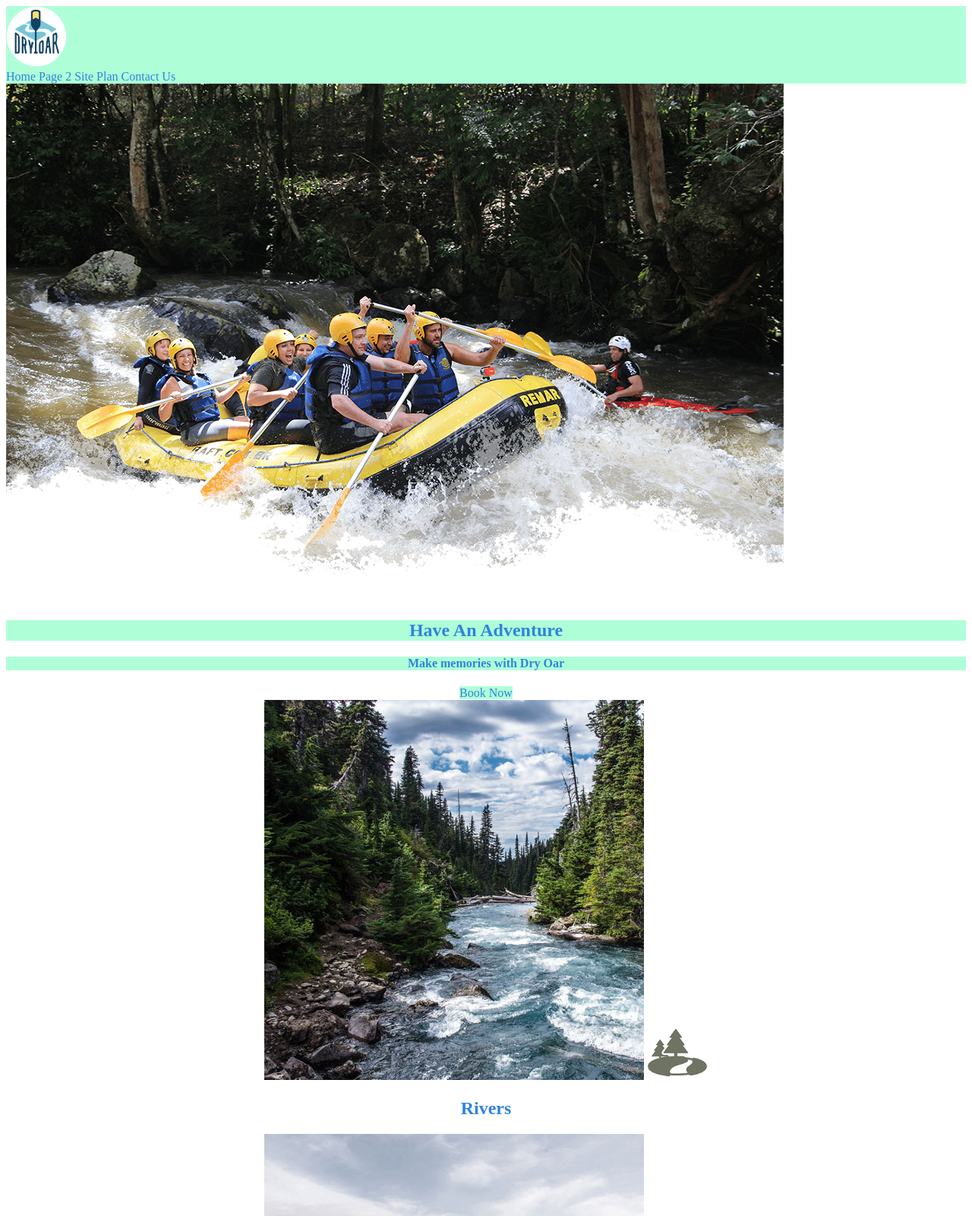
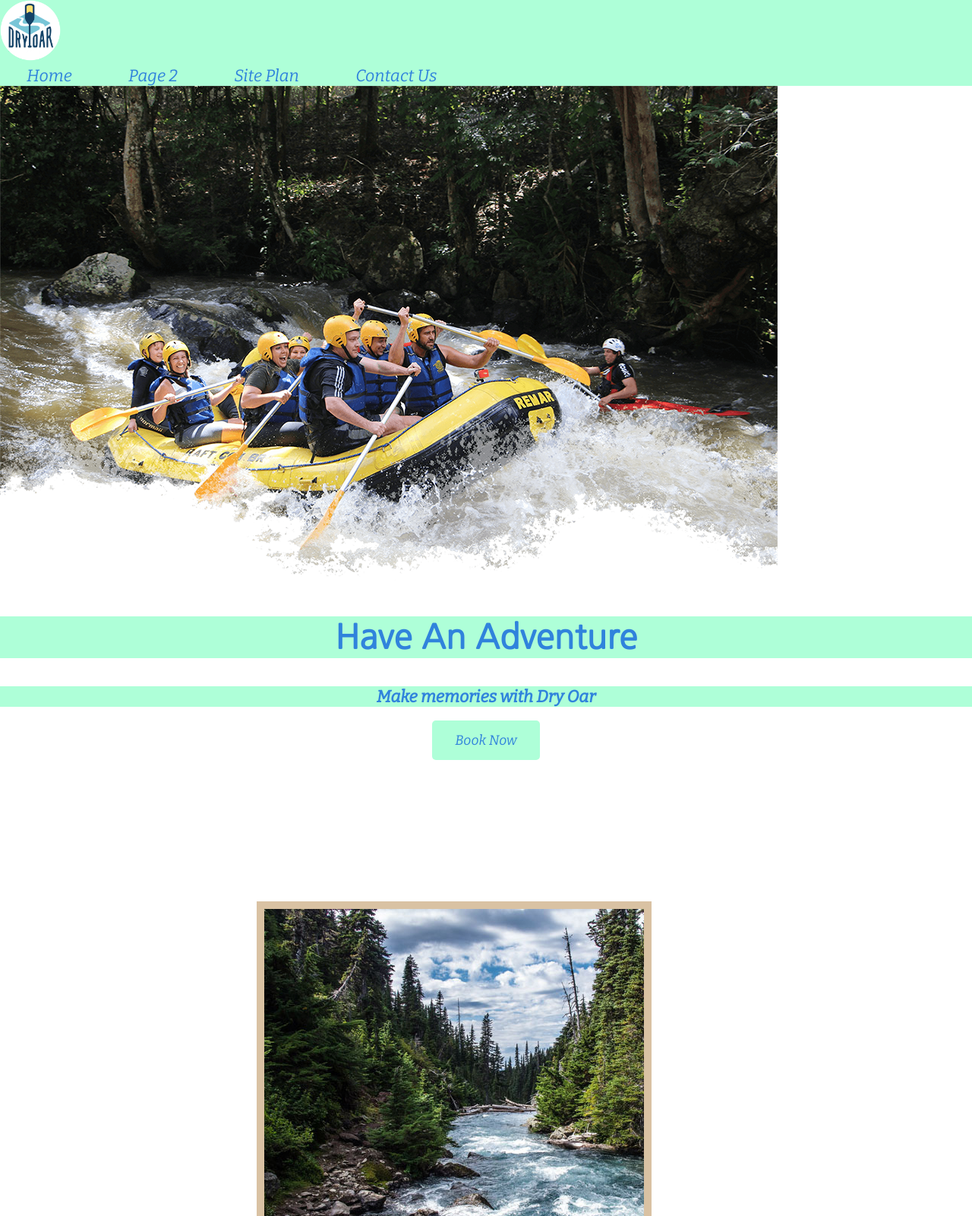
Before and after one commit to s-shep/wdd130, a plain HTML site: page wwr/index.html in a window 1280 px wide. Shown: the top 1600 px of the page at 76% size. Drawn offline with nearby package versions, Linux system fonts and the light colour scheme.

Commit message:
Week 5 work

```diff
--- a/wwr/styles/style.css
+++ b/wwr/styles/style.css
@@ -1,10 +1,12 @@
-
-    #content {max-width: 1600px;
-        margin: 0 auto;}
+@import url('https://fonts.googleapis.com/css2?family=Bitter:ital@1&family=Nanum+Gothic&display=swap');
+   #content {max-width: 1600px;
+        margin: 0 auto;
+        font-size: 22px;}
 
      nav a {text-align: center;
         color:#3083dc;
-         text-decoration: none;}
+         text-decoration: none;
+        padding: 35px;}
 
         #hero-msg h1{text-align: center;}
 
@@ -19,8 +21,15 @@
 
         body {
             background-color: white;
-            color: #3083dc
+            color: #3083dc;
+            font-family: 'Bitter', Times, serif;
+            margin: 0;
+            padding: 0;
         }
+        h2 {
+            margin: 0;
+        }
+
         header {
             background-color: #aeffd8;
             color: #3083dc
@@ -28,6 +37,9 @@
         .home-title{
             background-color: #aeffd8;
             color: #3083dc;
+            font-size: 2em;
+            font-family: "Nanum Gothic", Lato, sans-serif;
+            margin-top: 10px;
          }
 
         h4 {
@@ -43,38 +55,68 @@
             background-color: #aeffd8;
             color: #3083dc;
             text-decoration: none;
+            font-size: 18px;
+            padding: 15px 30px;
+            margin-top: 50px;
+            border-radius: 5px;
         }
 
         .join {
             background-color: #462255;
             color: #3083dc;
             text-decoration: none;
+            font-size: 18px;
+            padding: 15px 30px;
+            margin-top: 50px;
+            border-radius: 5px;
+        }
+
+        main section img {
+            box-sizing: border-box;
         }
 
          .book:hover {
             background-color: #3083dc;
             color: black
          }
+         .card-img {
+            border: 10px solid #d9c2a3;}
+
+         .rivers-card {
+            margin: 200px 0;
+         }
+         .camping-card{
+         margin: 200px 0;}
+
+         .rapids-card {
+            margin: 200px 0;}
 
         .join:hover{ background-color: #3083dc;
             color: black
         }
 
          .msg { background-color: #462255;
-            color: #3083dc
+            color: #3083dc;
+            line-height: 1.5em;
+            padding: 35px;
         }
 
          footer{ background-color: #aeffd8;
-            color: #3083dc
+            color: #3083dc;
+            padding: 25px 50px;
+            margin-top: 200px;
         }
         .msg h2 {
             background-color: #462255;
-            color: #3083dc
+            color: #3083dc;
+            font-family: "Nanum Gothic", Lato, sans-serif
         }
 
         .msg p {
             background-color: #462255;
-             color: #3083dc
+             color: #3083dc;
+             font-size: .8em;
+             padding-bottom: 15px;
         }
 
         footer a {
@@ -88,10 +130,15 @@
             color: #3083dc
         }
 
-        .icon{width: 80px
+        .icon{width: 80px;
+            padding-top: 10px;
         }
 
         .logo{width: 80px
+        }
+
+        #logo_link{
+            padding-top: 5px;
         }
 
         footer p {
@@ -101,3 +148,5 @@
         footer p a:hover {
             text-decoration: underline;
         }
+        footer .social img {
+            padding-top: 15px;}
```
Also changed, not shown: wwr/index.html (+1 -1 lines).
